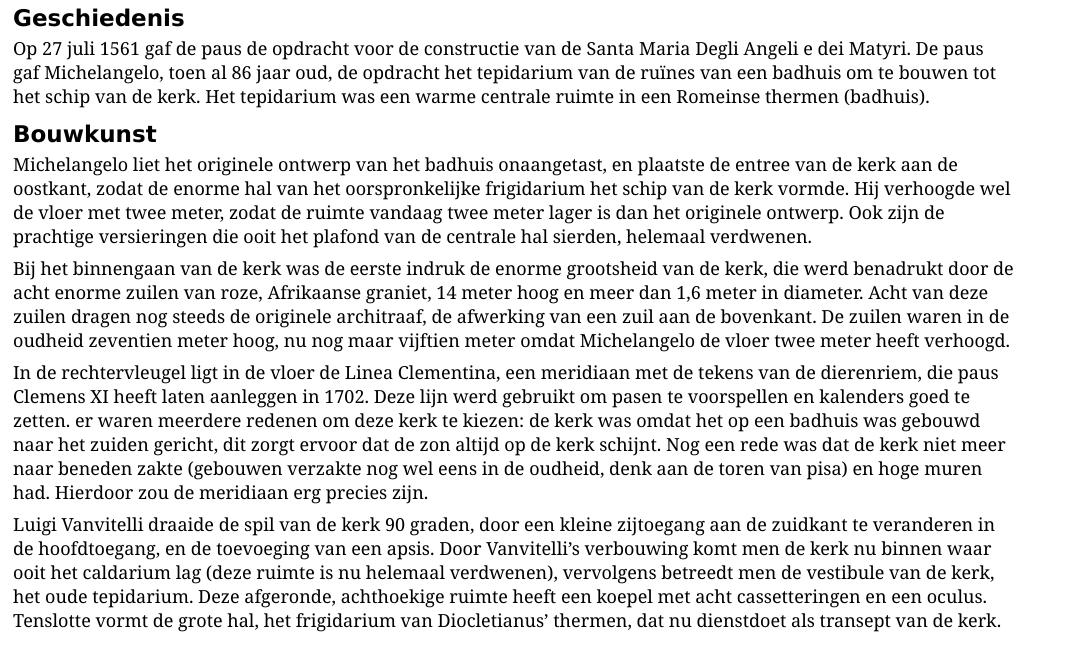
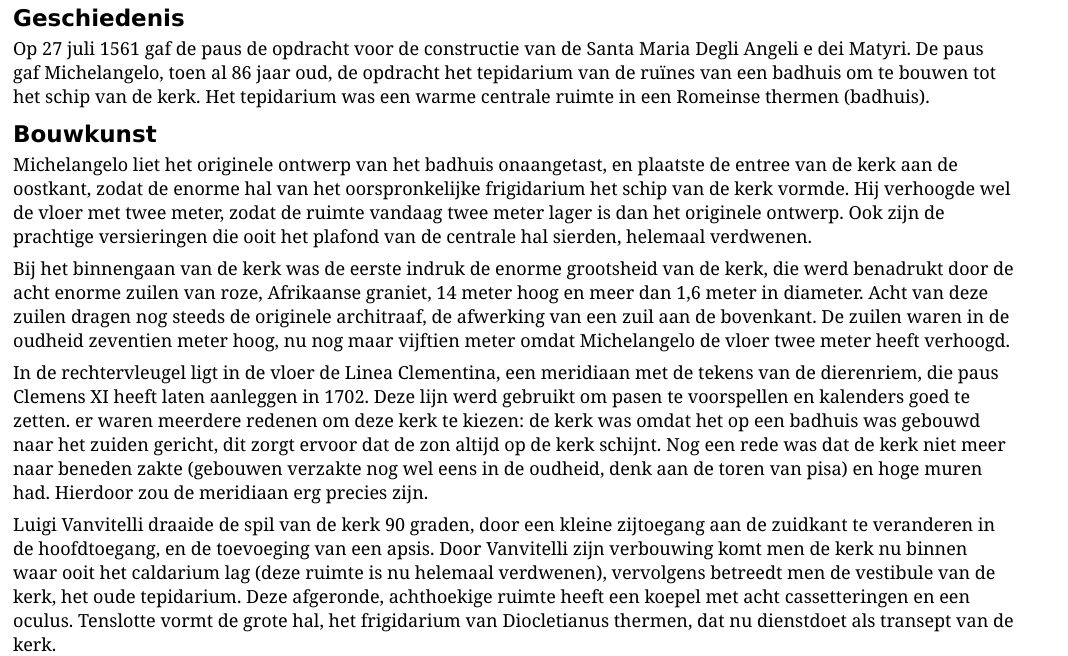
Before and after one commit to Mark5b/Mark-5b, a plain HTML site: page index.html in a window 1280 px wide. Shown: the part 450-1106 px from the top of the page, without its empty margins (0-1068 px from the left). Before the commit the page ends 1082 px from the top, so only its background shows below. Drawn offline with nearby package versions, Linux system fonts and the light colour scheme.

Commit message:
Update index.html

```diff
--- a/index.html
+++ b/index.html
@@ -54,7 +54,7 @@
 			<p>Michelangelo liet het originele ontwerp van het badhuis onaangetast, en plaatste de entree van de kerk aan de oostkant, zodat de enorme hal van het oorspronkelijke frigidarium het schip van de kerk vormde. Hij verhoogde wel de vloer met twee meter, zodat de ruimte vandaag twee meter lager is dan het originele ontwerp. Ook zijn de prachtige versieringen die ooit het plafond van de centrale hal sierden, helemaal verdwenen.</p>
 			<p>Bij het binnengaan van de kerk was de eerste indruk de enorme grootsheid van de kerk, die werd benadrukt door de acht enorme zuilen van roze, Afrikaanse graniet, 14 meter hoog en meer dan 1,6 meter in diameter. Acht van deze zuilen dragen nog steeds de originele architraaf, de afwerking van een zuil aan de bovenkant. De zuilen waren in de oudheid zeventien meter hoog, nu nog maar vijftien meter omdat Michelangelo de vloer twee meter heeft verhoogd.</p>
 		<p>In de rechtervleugel ligt in de vloer de Linea Clementina, een meridiaan met de tekens van de dierenriem, die paus Clemens XI heeft laten aanleggen in 1702. Deze lijn werd gebruikt om pasen te voorspellen en kalenders goed te zetten. er waren meerdere redenen om deze kerk te kiezen: de kerk was omdat het op een badhuis was gebouwd naar het zuiden gericht, dit zorgt ervoor dat de zon altijd op de kerk schijnt. Nog een rede was dat de kerk niet meer naar beneden zakte (gebouwen verzakte nog wel eens in de oudheid, denk aan de toren van pisa) en hoge muren had. Hierdoor zou de meridiaan erg precies zijn.</p>
-		<p>Luigi Vanvitelli draaide de spil van de kerk 90 graden, door een kleine zijtoegang aan de zuidkant te veranderen in de hoofdtoegang, en de toevoeging van een apsis. Door Vanvitelli’s verbouwing komt men de kerk nu binnen waar ooit het caldarium lag (deze ruimte is nu helemaal verdwenen), vervolgens betreedt men de vestibule van de kerk, het oude tepidarium. Deze afgeronde, achthoekige ruimte heeft een koepel met acht cassetteringen en een oculus. Tenslotte vormt de grote hal, het frigidarium van Diocletianus’ thermen, dat nu dienstdoet als transept van de kerk. </p>
+		<p>Luigi Vanvitelli draaide de spil van de kerk 90 graden, door een kleine zijtoegang aan de zuidkant te veranderen in de hoofdtoegang, en de toevoeging van een apsis. Door Vanvitelli zijn verbouwing komt men de kerk nu binnen waar ooit het caldarium lag (deze ruimte is nu helemaal verdwenen), vervolgens betreedt men de vestibule van de kerk, het oude tepidarium. Deze afgeronde, achthoekige ruimte heeft een koepel met acht cassetteringen en een oculus. Tenslotte vormt de grote hal, het frigidarium van Diocletianus thermen, dat nu dienstdoet als transept van de kerk. </p>
 
 		</div>
 		<div id="footer">
```
